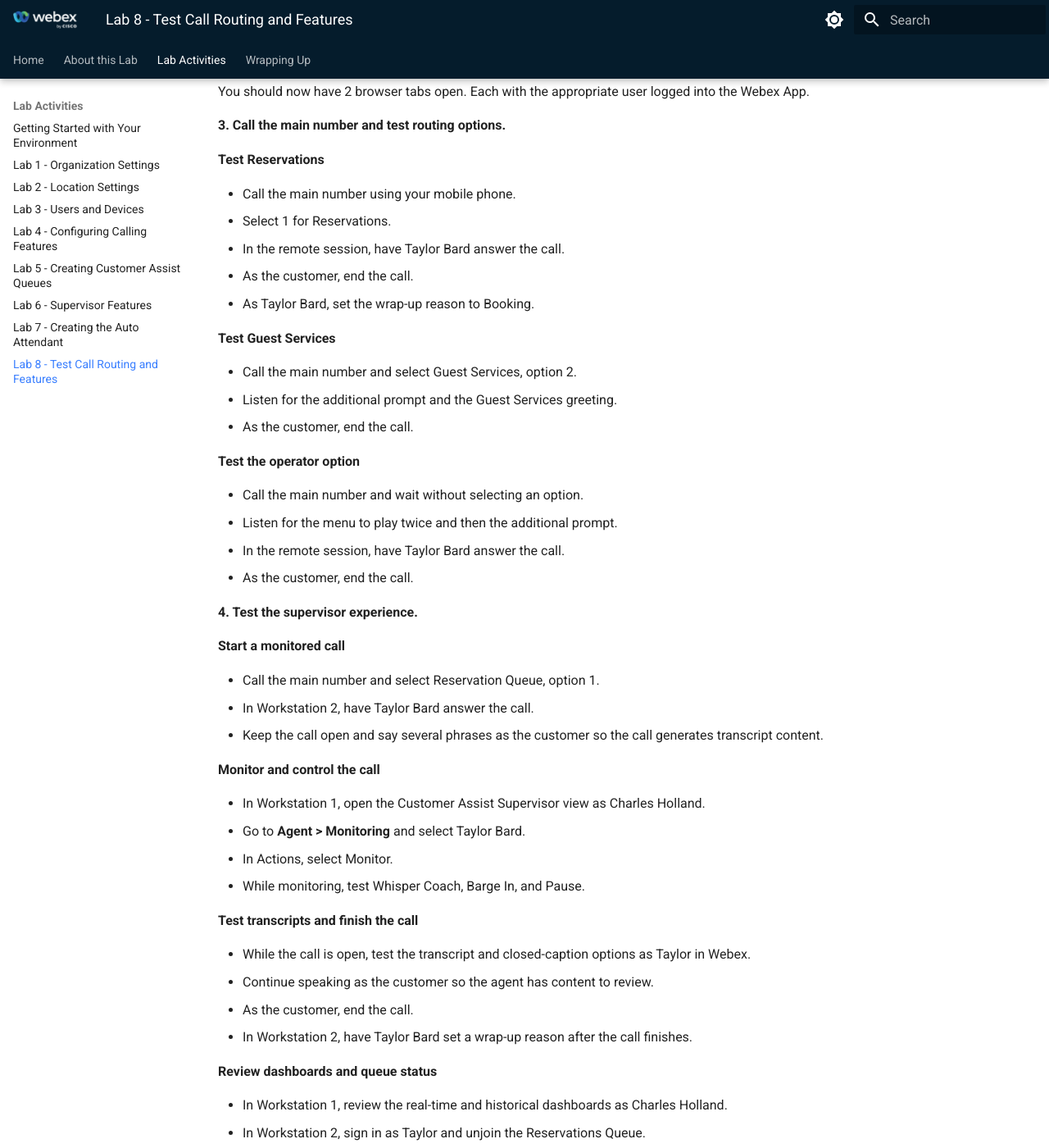
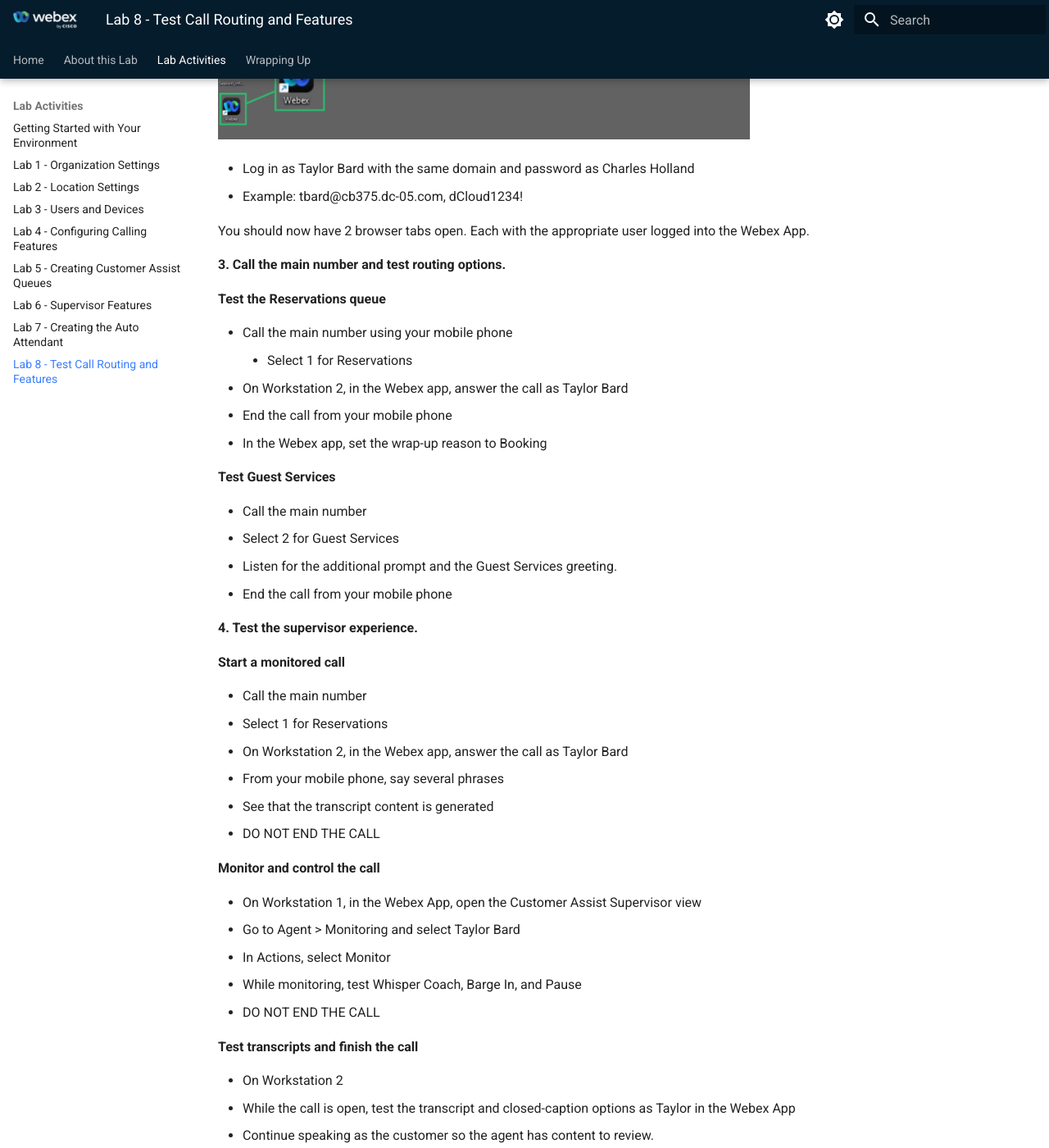
Before and after one commit to WebexCC-SA/LAB-11169, an MkDocs documentation site: the page built from docs/lab-8-test-call-routing.md, in a window 1280 px wide and 1400 px high, scrolled down 2083 px. Shown: the whole window at 82% size. Built offline with MkDocs 1.6.1 and Material for MkDocs 9.7.7, drawn with Linux system fonts in a browser that asks for light colours; some of the changed text lies outside the part shown.

Commit message:
remove operating mode update screenshots

```diff
--- a/docs/lab-8-test-call-routing.md
+++ b/docs/lab-8-test-call-routing.md
@@ -2,28 +2,32 @@
 
 In this lab, you will login in Webex as Charles Holland and Taylor Bard to use the Supervisor Customer Assist experience, as well as the Agent Customer Assist experience.
 
-Go back to the dCloud Session View: <https://www.ciscodcloud.com/apps/expo/852doanwwzjba2ixk1e1q8rvh>
+Go back to the <a href="https://www.ciscodcloud.com/apps/expo/852doanwwzjba2ixk1e1q8rvh/" target="_blank" rel="noopener">dCloud Session View</a>
 
-![dCloud Session View showing User Workstation 1 and Remote Access](assets/docx-image-001.png){ width=75% }
+Click on images to enlarge.
 
 **1. Open Workstation 1**
+
+![dCloud Session View showing User Workstation 1 and Remote Access](assets/Workstation1.png){ width=65% }
 
 - In the Network section find wkst1
   - Click the link to open
 
-![User Workstation 1 desktop showing the Webex app](assets/docx-image-002.png){ width=75% }
+![User Workstation 1 desktop showing the Webex app](assets/wkst1App.png){ width=65% }
 
 - Click on the Webex App and log in as Charles Holland
     - Same log in as you used for Collaboration Control Hub
-    - Example: cholland @cb375.dc-05.com, dCloud1234!
+    - Example: cholland@cb375.dc-05.com, dCloud1234!
 
-**2. Open User Workstation 2**
+**2. Open Workstation 2**
+
+![dCloud Session View showing User Workstation 1 and Remote Access](assets/Workstation2.png){ width=65% }
 
 - Go back to the session view tab
 - In the Network section find wkst2
    - Click the link to open
 
-![User Workstation 2 desktop showing the Webex app](assets/docx-image-002.png){ width=75% }
+![User Workstation 2 desktop showing the Webex app](assets/wkst2App.png){ width=65% }
 
 - Log in as Taylor Bard with the same domain and password as Charles Holland
   - Example: tbard@cb375.dc-05.com, dCloud1234!
@@ -32,48 +36,47 @@
 
 **3. Call the main number and test routing options.**
 
-**Test Reservations**
+**Test the Reservations queue**
 
-- Call the main number using your mobile phone.
-- Select 1 for Reservations.
-- In the remote session, have Taylor Bard answer the call.
-- As the customer, end the call.
-- As Taylor Bard, set the wrap-up reason to Booking.
+- Call the main number using your mobile phone
+    - Select 1 for Reservations
+- On Workstation 2, in the Webex app, answer the call as Taylor Bard
+- End the call from your mobile phone
+- In the Webex app, set the wrap-up reason to Booking
 
 **Test Guest Services**
 
-- Call the main number and select Guest Services, option 2.
+- Call the main number
+  - Select 2 for Guest Services
 - Listen for the additional prompt and the Guest Services greeting.
-- As the customer, end the call.
-
-**Test the operator option**
-
-- Call the main number and wait without selecting an option.
-- Listen for the menu to play twice and then the additional prompt.
-- In the remote session, have Taylor Bard answer the call.
-- As the customer, end the call.
+- End the call from your mobile phone
 
 **4. Test the supervisor experience.**
 
 **Start a monitored call**
 
-- Call the main number and select Reservation Queue, option 1.
-- In Workstation 2, have Taylor Bard answer the call.
-- Keep the call open and say several phrases as the customer so the call generates transcript content.
+- Call the main number
+  - Select 1 for Reservations
+- On Workstation 2, in the Webex app, answer the call as Taylor Bard
+- From your mobile phone, say several phrases
+  - See that the transcript content is generated
+- DO NOT END THE CALL
 
 **Monitor and control the call**
 
-- In Workstation 1, open the Customer Assist Supervisor view as Charles Holland.
-- Go to **Agent > Monitoring** and select Taylor Bard.
-- In Actions, select Monitor.
-- While monitoring, test Whisper Coach, Barge In, and Pause.
+- On Workstation 1, in the Webex App, open the Customer Assist Supervisor view
+- Go to Agent > Monitoring and select Taylor Bard
+- In Actions, select Monitor
+- While monitoring, test Whisper Coach, Barge In, and Pause
+- DO NOT END THE CALL
 
 **Test transcripts and finish the call**
 
-- While the call is open, test the transcript and closed-caption options as Taylor in Webex.
-- Continue speaking as the customer so the agent has content to review.
-- As the customer, end the call.
-- In Workstation 2, have Taylor Bard set a wrap-up reason after the call finishes.
+- On Workstation 2
+  - While the call is open, test the transcript and closed-caption options as Taylor in the Webex App
+  - Continue speaking as the customer so the agent has content to review.
+- End the call from your mobile phone
+- In the Webex App, set a wrap-up reason after the call finishes
 
 **Review dashboards and queue status**
 
@@ -84,7 +87,7 @@
 
 **5. Test the administrator experience.**
 
-Go back to Collaboration Control Hub.
+Go back to your browser tab with <a href="http://admin.webex.com/" target="_blank" rel="noopener">Collaboration Control Hub</a>.
 
 **Review queue recordings**
 
@@ -95,24 +98,6 @@
 
 - Go to **Monitoring > Analytics > Customer Assist**.
 
-**6. Login in as Taylor Bard in the user portal.**
-
-Use Google Chrome in Workstation 2.
-
-- Open user.webex.com in the browser and log in as Taylor Bard.
-- Go to **Settings > Calling > Features > Mode Management**.
-
-**Set the Reservations Queue to Emergency Closure**
-
-- Select the Reservations Queue.
-- Select Switch Mode.
-- Select Emergency Closure.
-
-**Test the mode and restore Normal mode**
-
-- Call the main number and select the Reservations Queue option.
-- In the Mode Management list, select the Reservations Queue.
-- Select Switch Mode and change the mode back to Normal.
 
 **Help Article Links**
 
```
Also changed, not shown: docs/getting-started-with-your-environment.md (+3 -3 lines), docs/lab-3-users-and-devices.md (+2 -13 lines), docs/lab-4-configuring-calling-features.md (+1 -13 lines), docs/lab-5-creating-customer-assist-queues.md (+0 -3 lines), docs/lab-6-setting-customer-assist-supervisors-and-features.md (+2 -7 lines), docs/assets/Workstation1.png (added), docs/assets/Workstation2.png (added), docs/assets/wkst1App.png (added), docs/assets/wkst2App.png (added).
